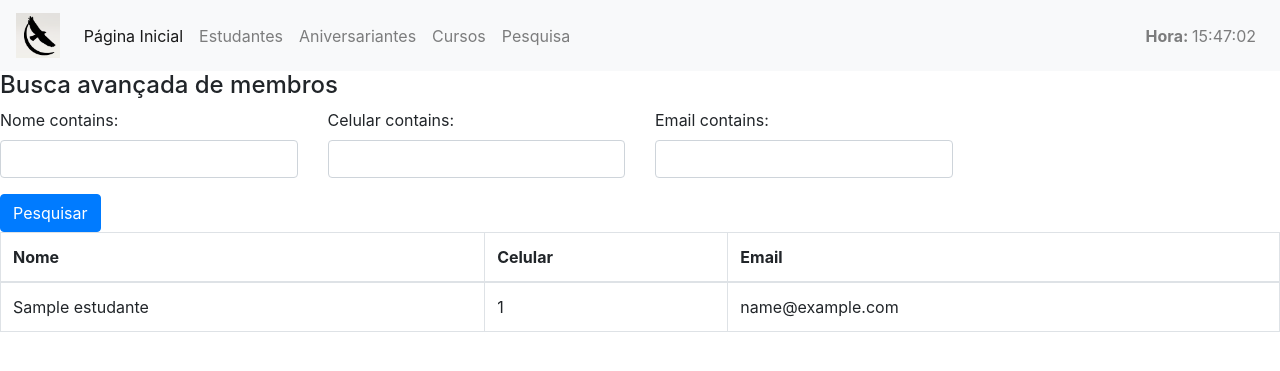
After one commit to alexsteeve/escoladasnacoesbranch, a Django app: page /search/ in a window 1280 px wide. The commit adds this page. Shown: the top 371 px of the page. Run offline with Django 3.2, Linux system fonts and the light colour scheme; tables that the repository leaves empty hold one stand-in row (values such as "Sample post"); some libraries are stand-ins or nearby versions.

Commit message:
Nova tela de Pesquisa e outras melhorias

```diff
--- a/helloworld/models.py
+++ b/helloworld/models.py
@@ -1,4 +1,14 @@
 from django.db import models
+
+
+class TipoCurso(models.Model):
+
+    nome = models.CharField(
+        null=False,
+        blank=False,
+        max_length=255
+    )
+
 
 class MesdoAno(models.Model):
 
@@ -99,6 +109,8 @@ class Curso(models.Model):
         max_length=255
     )
 
+    tipoCurso = models.ForeignKey(TipoCurso, on_delete=models.CASCADE)
+
     def __str__(self):
         return self.nome
 
--- a/helloworld/settings.py
+++ b/helloworld/settings.py
@@ -41,7 +41,8 @@ INSTALLED_APPS = [
     'django.contrib.staticfiles',
     'widget_tweaks',
     'helloworld',
-    'website'
+    'website',
+    'django_filters'
 ]
 
 MIDDLEWARE = [
--- /dev/null
+++ b/website/filters.py
@@ -0,0 +1,11 @@
+from helloworld.models import Estudante
+import django_filters
+
+
+class UserFilter(django_filters.FilterSet):
+    nome = django_filters.CharFilter(lookup_expr='icontains')
+    celular = django_filters.CharFilter(lookup_expr='icontains')
+    email = django_filters.CharFilter(lookup_expr='icontains')
+    class Meta:
+        model = Estudante
+        fields = ['nome', 'celular', 'email']
--- a/website/templates/website/_layouts/base.html
+++ b/website/templates/website/_layouts/base.html
@@ -47,6 +47,9 @@
                     <li class="nav-item">
                         <a class="nav-link" href="{% url 'website:lista_cursos' %}">Cursos</a>
                     </li>
+                    <li class="nav-item">
+                        <a class="nav-link" href="{% url 'website:search' %}">Pesquisa</a>
+                    </li>
                 </ul>
                 <ul class="navbar-nav float-right">
                     <li class="nav-item">
--- a/website/templates/website/estudante.html
+++ b/website/templates/website/estudante.html
@@ -55,7 +55,11 @@
                               <td>{{ cursoperiodoestudante.cursoPeriodo.ano }}</td>
                               <td>{{ cursoperiodoestudante.cursoPeriodo.semestre }}</td>
                                 {% if cursoperiodoestudante.aprovacao == 0 %}
-                              <td><a class="nav-link" href="{% url 'website:curso_periodo_pendencia' pk=cursoperiodoestudante.id %}">Sim</a></td>
+                                  {% if cursoperiodoestudante.cursoPeriodo.curso.tipoCurso.id == 2 %}
+                                    <td><a class="nav-link" href="{% url 'website:curso_periodo_pendencia' pk=cursoperiodoestudante.id %}">Sim</a></td>
+                                  {% else %}
+                                    <td> Sim </td>
+                                  {% endif %}
                                 {% else %}
                                   <td> Não </td>
                                 {% endif %}
--- /dev/null
+++ b/website/templates/website/user_list.html
@@ -0,0 +1,47 @@
+{% extends 'website/_layouts/base.html' %}
+
+{% load widget_tweaks %}
+
+{% block conteudo %}
+  <form method="get">
+    <div class="well">
+      <h4 style="margin-top: 0">Busca avançada de membros</h4>
+      <div class="row">
+        <div class="form-group col-sm-4 col-md-3">
+          {{ filter.form.nome.label_tag }}
+          {% render_field filter.form.nome class="form-control" %}
+        </div>
+        <div class="form-group col-sm-4 col-md-3">
+          {{ filter.form.celular.label_tag }}
+          {% render_field filter.form.celular class="form-control" %}
+        </div>
+        <div class="form-group col-sm-4 col-md-3">
+          {{ filter.form.email.label_tag }}
+          {% render_field filter.form.email class="form-control" %}
+        </div>
+      </div>
+      <button type="submit" class="btn btn-primary">
+        <span class="glyphicon glyphicon-search"></span> Pesquisar
+      </button>
+    </div>
+  </form>
+
+  <table class="table table-bordered">
+    <thead>
+      <tr>
+        <th>Nome</th>
+        <th>Celular</th>
+        <th>Email</th>
+      </tr>
+    </thead>
+    <tbody>
+      {% for user in filter.qs %}
+        <tr>
+          <td>{{ user.nome }}</td>
+          <td>{{ user.celular }}</td>
+          <td>{{ user.email }}</td>
+        </tr>
+      {% endfor %}
+    </tbody>
+  </table>
+{% endblock %}
--- a/website/urls.py
+++ b/website/urls.py
@@ -1,6 +1,7 @@
 from website.views import IndexTemplateView,  \
      EstudanteListView, EstudanteCreateView, EstudanteUpdateView, EstudanteDeleteView, AniversariantesListView, \
-     EstudantePerfilView, CursoListView, CursoPerfilView, CursoPeriodoView, CursoPeriodoPendencia
+     EstudantePerfilView, CursoListView, CursoPerfilView, CursoPeriodoView, CursoPeriodoPendencia, search
+from django.conf.urls import url
 
 from django.urls import path
 
@@ -9,6 +10,7 @@ app_name = 'website'
 urlpatterns = [
     # GET /
     path('', IndexTemplateView.as_view(), name="index"),
+
 
     # GET /estudante/cadastrar
     path('estudante/cadastrar', EstudanteCreateView.as_view(), name="cadastra_estudante"),
@@ -40,4 +42,7 @@ urlpatterns = [
     # GET /cursos/periodo/perfil/{pk}
     path('curso/periodo/pendencia/<pk>', CursoPeriodoPendencia.as_view(), name="curso_periodo_pendencia"),
 
+    # GET /pesquisar/
+    url(r'^search/$', search, name="search"),
+
 ]
--- a/website/views.py
+++ b/website/views.py
@@ -3,6 +3,8 @@ from django.views.generic import TemplateView, ListView, UpdateView, CreateView,
 from helloworld.models import Estudante, Curso, Materia, CursoPeriodo, CursoPeriodoEstudante
 from website.forms import InsereEstudanteForm
 from datetime import datetime
+from .filters import UserFilter
+from django.shortcuts import render
 
 
 # PÁGINA PRINCIPAL
@@ -127,3 +129,11 @@ class CursoPeriodoPendencia(DetailView):
     template_name = "website/cursoperiodopendencia.html"
     model = CursoPeriodoEstudante
     context_object_name = "cursoperiodoestudante"
+
+# TESTE NOVA PESQUISA
+
+
+def search(request):
+    user_list = Estudante.objetos.all()
+    user_filter = UserFilter(request.GET, queryset=user_list)
+    return render(request, 'website/user_list.html', {'filter': user_filter})
```
